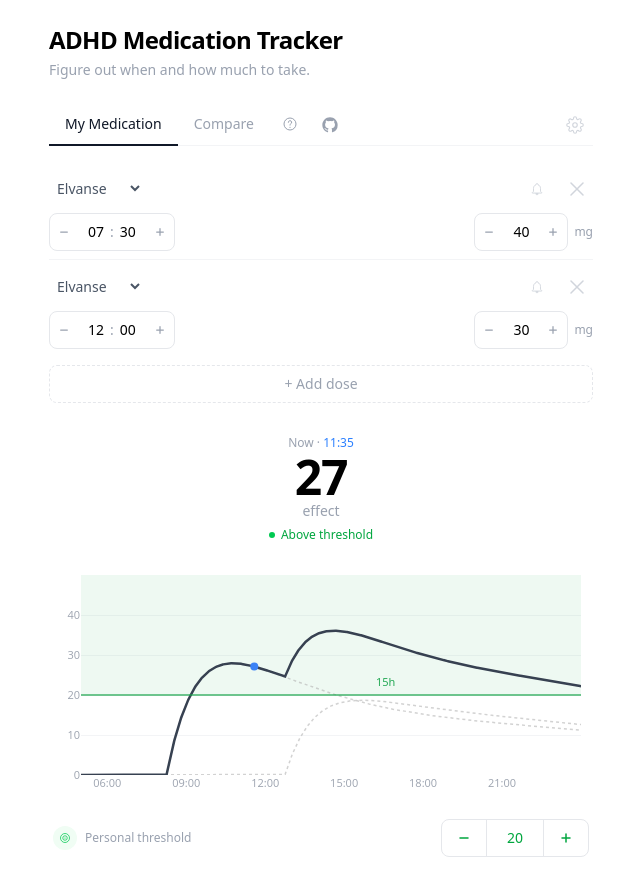
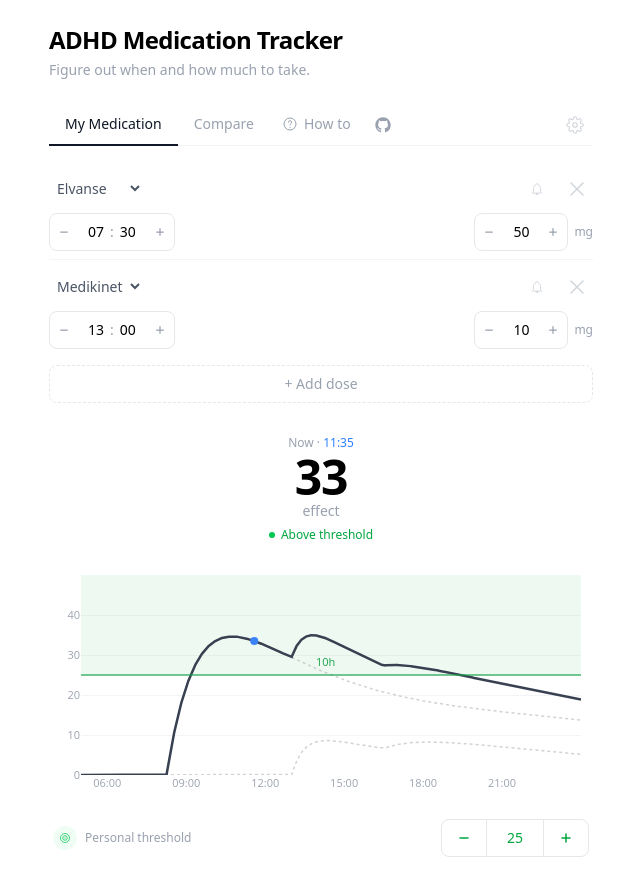
Before and after one commit to teezeit/medication-calculator, a React (Vite) app: page / in a window 1280 px wide. Shown: the whole page, without its empty margins (319-959 px from the left). Built offline with nearby package versions, Linux system fonts and the light colour scheme.

Commit message:
Set new-user defaults (Elvanse 50mg + Medikinet 13:00 10mg, threshold 25) and label the help tab "How to"

```diff
--- a/src/App.tsx
+++ b/src/App.tsx
@@ -30,8 +30,8 @@ function toleranceMultiplierFromLevel(level: number, medication: MedicationId):
 }
 
 const DEFAULT_DOSES_1: DoseRow[] = [
-  { medication: "elvanse", time: "07:30", mg: 40 },
-  { medication: "elvanse", time: "12:00", mg: 30 },
+  { medication: "elvanse", time: "07:30", mg: 50 },
+  { medication: "medikinet", time: "13:00", mg: 10 },
 ];
 const DEFAULT_DOSES_2: DoseRow[] = [
   { medication: "elvanse", time: "07:30", mg: 70 },
@@ -586,7 +586,7 @@ export default function App() {
   const [activeTab, setActiveTab] = useState<"single" | "compare" | "help">(saved?.activeTab ?? "single");
   const [doses1, setDoses1] = useState<DoseRow[]>(saved?.doses1 ?? DEFAULT_DOSES_1);
   const [doses2, setDoses2] = useState<DoseRow[]>(saved?.doses2 ?? DEFAULT_DOSES_2);
-  const [threshold, setThreshold] = useState<number>(saved?.threshold ?? 20);
+  const [threshold, setThreshold] = useState<number>(saved?.threshold ?? 25);
   const [onsetMinutes, setOnsetMinutes] = useState<number>(saved?.onsetMinutes ?? DEFAULT_ONSET_MINUTES);
   // Plain 0-100 scale, no "%" - a "tolerance %" reads as "how tolerant you are" (backwards).
   // 50 is the default/baseline wearing-off strength; internally scaled to the model's
@@ -751,12 +751,12 @@ export default function App() {
           ))}
           <button
             onClick={() => setActiveTab("help")}
-            className={`px-3 py-2.5 border-b-2 transition-colors -mb-px flex items-center justify-center ${
+            className={`px-3 py-2.5 text-sm font-medium border-b-2 transition-colors -mb-px flex items-center justify-center gap-1.5 ${
               activeTab === "help"
                 ? "border-gray-900 text-gray-900"
                 : "border-transparent text-gray-400 hover:text-gray-600"
             }`}
-            aria-label="Help"
+            aria-label="How to"
           >
             <svg width="16" height="16" viewBox="0 0 24 24" fill="none">
               <circle cx="12" cy="12" r="9" stroke="currentColor" strokeWidth="1.5" />
@@ -769,6 +769,7 @@ export default function App() {
               />
               <circle cx="12" cy="17" r="0.9" fill="currentColor" />
             </svg>
+            How to
           </button>
           <a
             href="https://github.com/teezeit/medication-calculator"
```
